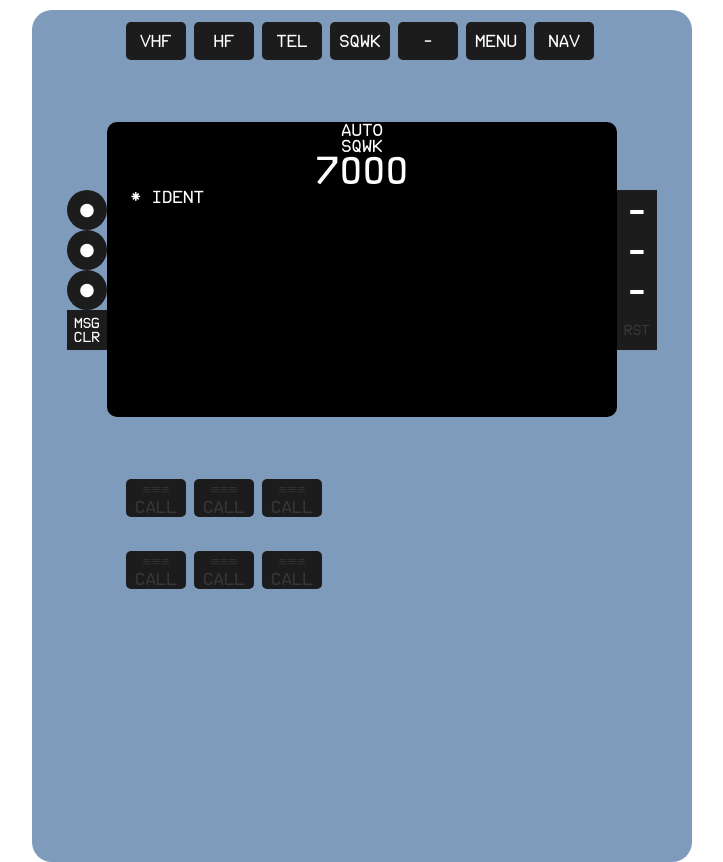
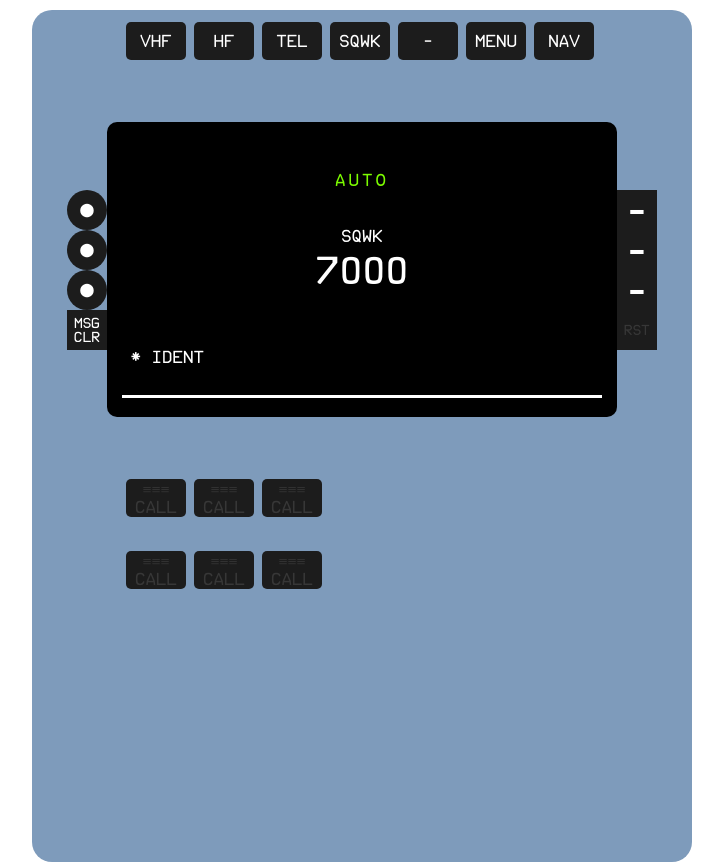
Before and after one commit to ibza-sujau/rmp, a React (Create React App) app: page /sqwk in a window 1280 px wide. Shown: the whole page, without its empty margins (278-1001 px from the left). Built offline with nearby package versions, Linux system fonts and the light colour scheme.

Commit message:
Styling on SQWK main page.

```diff
--- a/src/pages/SqwkPage.scss
+++ b/src/pages/SqwkPage.scss
@@ -120,7 +120,6 @@ div .flex-row  {
   color: #63a3e3;
 }
 
-
 .flex-column-main {
   display: flex;
   flex-direction: column;
@@ -131,20 +130,32 @@ div .flex-row  {
 .flex-column-1 {
   display: flex;
   flex-direction: column;
+  margin: 50px 0 0;
+}
+
+.flex-column-1 {
+  letter-spacing: 3px;
+  color: lawngreen;
 }
 
 .flex-column-2 {
   display: flex;
   flex-direction: column;
   align-items: center;
+  margin: 40px 0 60px;
 }
 
 .flex-column-2 Input, Input::placeholder {
   text-align: center;
 }
 
+.flex-column-2 p {
+  margin-bottom: 10px;
+}
+
 .flex-column-3 {
   display: flex;
   flex-direction: column;
   align-self: flex-start;
+  margin-bottom: 30px;
 }
--- a/src/pages/SqwkPage.tsx
+++ b/src/pages/SqwkPage.tsx
@@ -48,6 +48,7 @@ export const SqwkPage = () => {
                             <p>* IDENT</p>
                         </div>
                     </div>
+                    <div className="page-splitter"/>
                 </div>
                 <div className={"flex-column-item-2"}>
                     <Button type={ButtonType.Right} children={"▬"}/>
```
